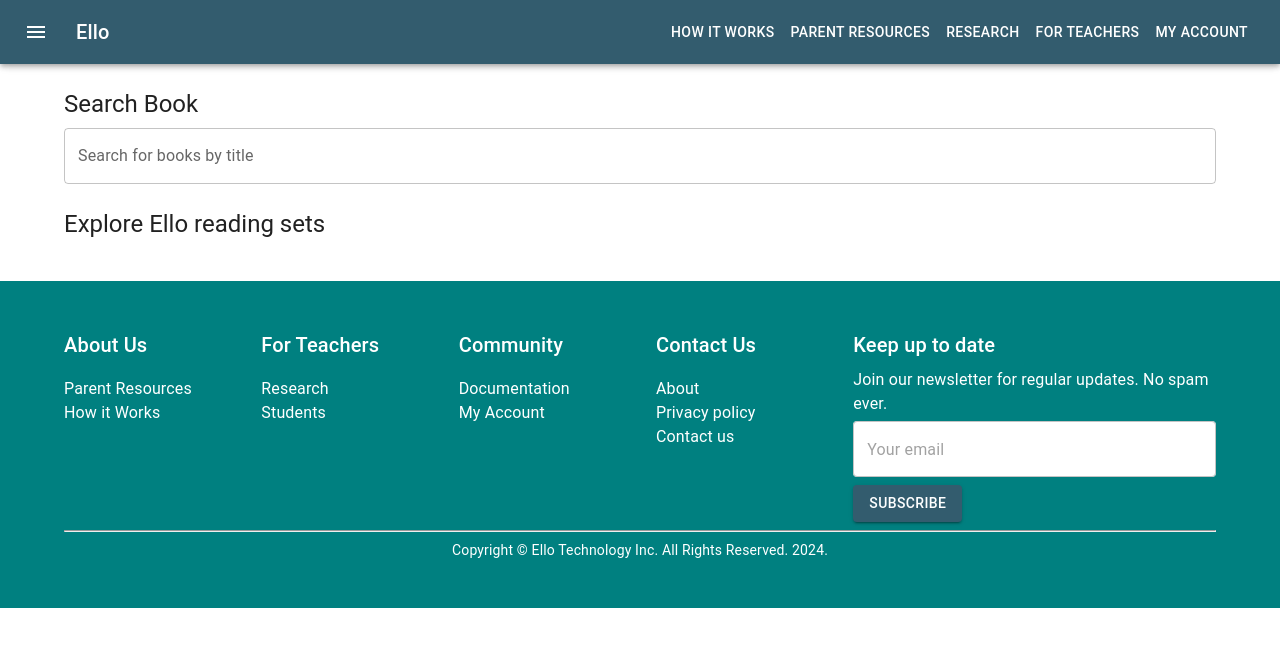
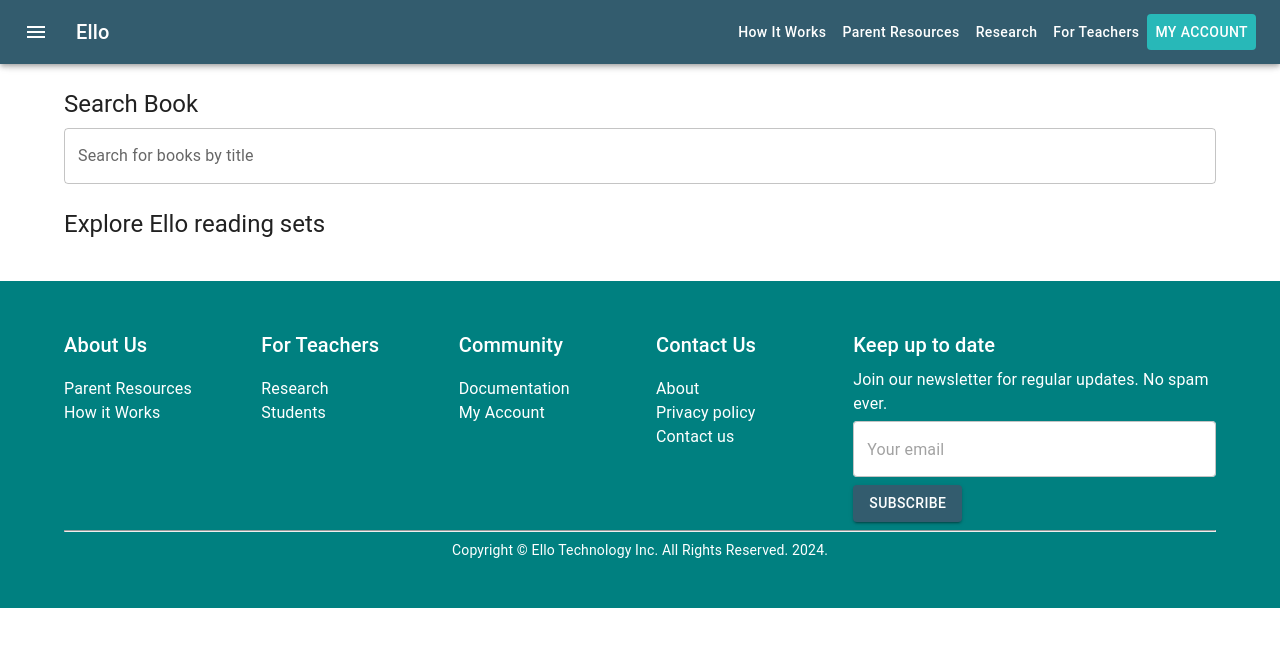
Before and after one commit to leenock/Ello-educational-technology, a React (Create React App) app in the folder frontend/: page / in a window 1280 px wide. Shown: the top 646 px of the page. Built offline with nearby package versions, Linux system fonts and the light colour scheme.

Commit message:
bgcolor updates

```diff
--- a/frontend/src/components/Footer.js
+++ b/frontend/src/components/Footer.js
@@ -25,7 +25,7 @@
 //  main Footer component
 function Footer() {
   return (
-    <Box component="footer" sx={{ bgcolor: "teal", py: 6, width: "100%" }}>
+    <Box component="footer" sx={{ bgcolor: "teal", py: 6 }}>
       <Container maxWidth="lg">
         <Grid container spacing={4} justifyContent="center">
           <Grid item xs={12} md={2} style={{ color: "white" }}>
--- a/frontend/src/components/Header.js
+++ b/frontend/src/components/Header.js
@@ -44,19 +44,46 @@
           <Typography variant="h6" component="div" sx={{ flexGrow: 1 }}>
             Ello
           </Typography>
-          <Button color="inherit" sx={{ display: { xs: "none", md: "block" } }}>
+          <Button
+            color="inherit"
+            sx={{
+              display: { xs: "none", md: "block" },
+              textTransform: "Capitalize",
+            }}
+          >
             How It Works
           </Button>
-          <Button color="inherit" sx={{ display: { xs: "none", md: "block" } }}>
+
+          <Button
+            color="inherit"
+            sx={{
+              display: { xs: "none", md: "block" },
+              textTransform: "Capitalize",
+            }}
+          >
             Parent Resources
           </Button>
-          <Button color="inherit" sx={{ display: { xs: "none", md: "block" } }}>
+          <Button
+            color="inherit"
+            sx={{
+              display: { xs: "none", md: "block" },
+              textTransform: "Capitalize",
+            }}
+          >
             Research
           </Button>
-          <Button color="inherit" sx={{ display: { xs: "none", md: "block" } }}>
+          <Button
+            color="inherit"
+            sx={{
+              display: { xs: "none", md: "block" },
+              textTransform: "Capitalize",
+            }}
+          >
             For Teachers
           </Button>
-          <Button color="inherit">My Account</Button>
+          <Button color="inherit" sx={{ bgcolor: "#28B8B8" }}>
+            My Account
+          </Button>
         </Toolbar>
       </AppBar>
       <Toolbar />
```
